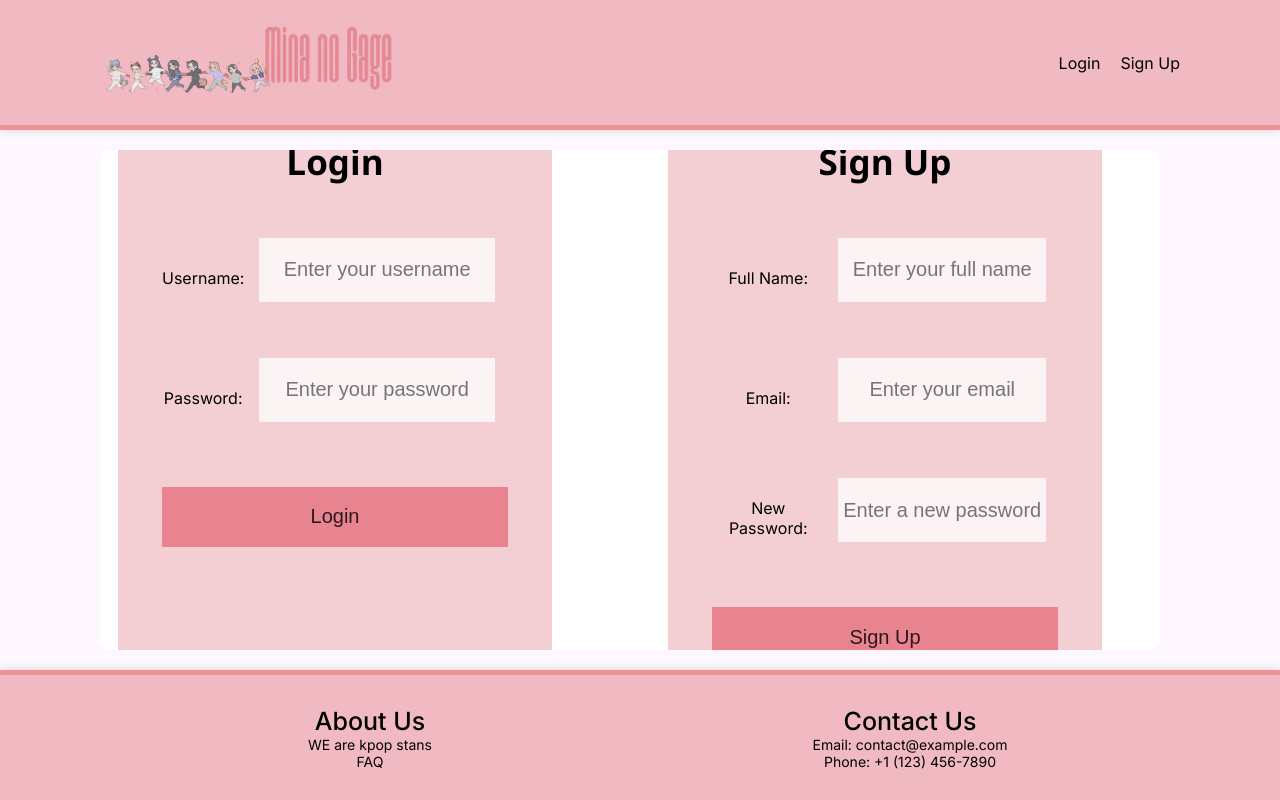
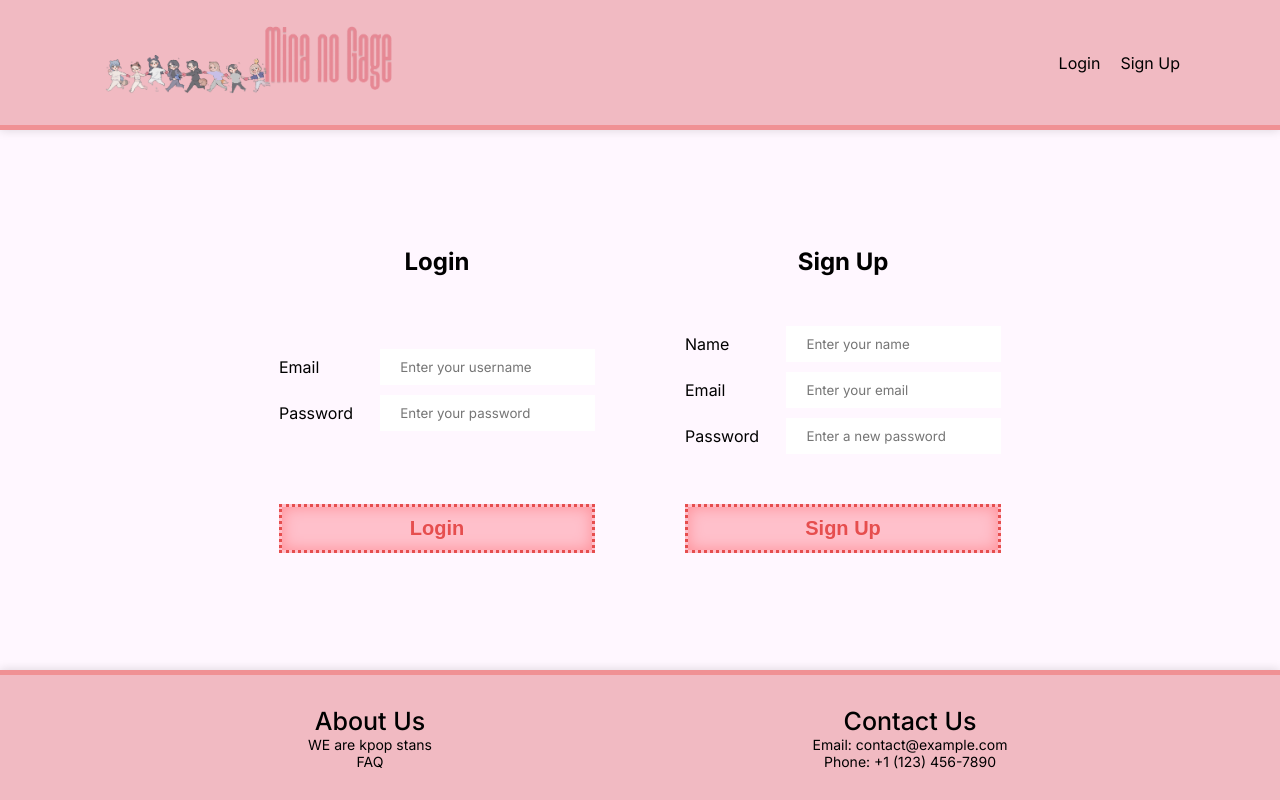
Before and after one commit to AyoItsYas/WEB-Project, a Next.js app in the folder frontend/: page /login in a window 1280 px wide. Built offline with nearby package versions, Linux system fonts and the light colour scheme.

Commit message:
Fix formatting issues in login and signup forms

```diff
--- a/frontend/src/app/layout.scss
+++ b/frontend/src/app/layout.scss
@@ -27,11 +27,4 @@ main {
   flex-direction: column;
   justify-content: center;
   align-items: space-between;
-
-  * {
-    &:first-child {
-      margin-left: 0 !important;
-      padding-left: 0 !important;
-    }
-  }
 }
--- a/frontend/src/app/login/layout.module.scss
+++ b/frontend/src/app/login/layout.module.scss
@@ -1,20 +1,19 @@
 .container {
   font-family: inherit;
   display: flex;
-  border-radius: 10px;
   overflow: hidden;
-  background-color: rgb(255, 255, 255);
   align-items: center;
-  margin: 20px;
+  gap: 30px;
+  justify-content: center;
+  padding: 50px;
 }
 
 .container > div {
   flex: 1;
-  padding: 40px;
   box-sizing: border-box;
   display: flex;
   flex-direction: column;
-  justify-content: center;
+  justify-content: space-around;
   align-items: center;
   text-align: center;
 }
--- a/frontend/src/app/login/page.tsx
+++ b/frontend/src/app/login/page.tsx
@@ -7,14 +7,9 @@ import style from './layout.module.scss';
 
 export default function Page() {
   return (
-  <div className={style.container}>
-    <div className="LoginBox">
-      <LoginForm></LoginForm>
+    <div className={style.container}>
+      <LoginForm />
+      <SignupForm />
     </div>
-
-    <div className="SignupBox">
-     <SignupForm></SignupForm>
-    </div>
-  </div>
-)
+  )
 };
--- a/frontend/src/app/page.tsx
+++ b/frontend/src/app/page.tsx
@@ -1,5 +1,9 @@
+import Link from 'next/link';
 import React from 'react';
 
 export default function Home({ children }: { children: React.ReactNode }) {
-  return <div>Home Page</div>;
+  return <div>Home Page
+
+    <Link href="/product/1">Product Page</Link>
+  </div> ;
 }
--- a/frontend/src/components/login/Common.module.scss
+++ b/frontend/src/components/login/Common.module.scss
@@ -1,50 +1,65 @@
+$PADDING_X: 50px;
+$PADDING_Y: 30px;
+
 .LoginForm {
-  display: inline-block;
-  background: #f1c5cad0;
-  width: 434px;
-  height: 700px;
-  margin-top: 10%;
+  gap: $PADDING_X;
+  height: 100%;
+  padding: $PADDING_X $PADDING_Y;
 
-  h2{
-    font-family: 'Segoe UI', bold;
-    font-size: 35px;
-    margin-top: 4rem;
-    margin-bottom: 2rem;
-  }
+  display: flex;
+  flex-direction: column;
+  align-items: center;
+  justify-content: center;
 
-  form{
-    display: inline-block;
-    align-items: center;
-    height: 270px;
-    width: 350px;
-    margin-bottom: 170px;
+  h2 {
+    width: 100%;
+    margin-bottom: auto;
+    text-align: center;
   }
 
   button {
-    margin-top: 28px;
     width: 100%;
-    height: 60px;
-    background: #e67481d0;
+    padding: 10px 20px;
+    margin-top: auto;
+
+    font-size: 20px;
+    font-weight: bold;
+
     border: none;
-    font-size: 20px;
-    color: #000000d0;
-    cursor: pointer;
-    position: relative;
+
+
+    border: 3px dotted #e64e4e;
+    color:  #e64e4e;
+    border-color: #e64e4e;
+    background-color: pink;
+    box-shadow: inset 0px 0px 15px 0px rgba(255, 0, 0, 0.259);
   }
 
-  .textArea{
-    align-content: center;
-    margin-bottom: 35px;
-    width: 100%;
-    height: 64px;
+  input {
+    padding: 10px 20px;
+
+    border: none;
+    font-family: inherit;
   }
 
-  .textInput {
-    margin-top: 1.2rem;
-    font-size: 20px;
-    border: none;
-    width: 90%;
-    text-align: center;
-    background-color: #ffffffc2;
+  .inputRowContainer {
+    gap: 10px;
+    display: flex;
+    flex-direction: column;
+
+    .inputRow {
+      gap: 10px;
+      display: flex;
+      flex-direction: row;
+      align-items: center;
+
+      *:first-child {
+        width: 30%;
+      }
+
+      *:last-child {
+        width: 70%;
+      }
+    }
   }
 }
--- a/frontend/src/components/login/LoginForm.tsx
+++ b/frontend/src/components/login/LoginForm.tsx
@@ -4,28 +4,22 @@ import styles from './Common.module.scss';
 
 export default function LoginForm() {
   return (
-    <div className={styles.LoginForm}>
-    <h2>Login</h2>
+    <form className={styles.LoginForm}>
+      <h2>Login</h2>
 
-    <form>
-      <table>
-        <tbody>
-          <tr>
-            <td><label htmlFor="username">Username:</label></td>
-            <td><input  className={`${styles.textInput} ${styles.textArea}`} type="text" id="username" name="username" placeholder="Enter your username" /></td>
-          </tr>
+      <span className={styles.inputRowContainer}>
+        <div className={styles.inputRow}>
+          <label htmlFor="username">Email</label>
+          <input  className={`${styles.textInput} ${styles.textArea}`} type="email" id="username" name="username" placeholder="Enter your username" />
+        </div>
 
-          <tr>
-            <td><label htmlFor="password">Password:</label></td>
-            <td><input className={`${styles.textInput} ${styles.textArea}`} type="password" id="password" name="password" placeholder="Enter your password" /></td>
-          </tr>
+        <div className={styles.inputRow}>
+          <label htmlFor="password">Password</label>
+          <input className={`${styles.textInput} ${styles.textArea}`} type="password" id="password" name="password" placeholder="Enter your password" />
+        </div>
+      </span>
 
-          <tr>
-            <td colSpan={2} align="center"><button type="submit">Login</button></td>
-          </tr>
-        </tbody>
-      </table>
+      <button type="submit">Login</button>
     </form>
-  </div>
   )
 };
--- a/frontend/src/components/login/SignupForm.tsx
+++ b/frontend/src/components/login/SignupForm.tsx
@@ -3,32 +3,27 @@ import styles from './Common.module.scss';
 
 export default function SignupForm() {
   return (
-    <div className={styles.LoginForm}>
-    <h2>Sign Up</h2>
-    <form>
-      <table>
-        <tbody>
-          <tr>
-            <td><label htmlFor="fullName">Full Name:</label></td>
-            <td><input className={`${styles.textInput} ${styles.textArea}`} type="text" id="fullName" name="fullName" placeholder="Enter your full name" /></td>
-          </tr>
+    <form  className={styles.LoginForm}>
+      <h2>Sign Up</h2>
 
-          <tr>
-            <td><label htmlFor="email">Email:</label></td>
-            <td><input className={`${styles.textInput} ${styles.textArea}`} type="email" id="email" name="email" placeholder="Enter your email" /></td>
-          </tr>
+      <span className={styles.inputRowContainer}>
+        <div className={styles.inputRow}>
+          <label htmlFor="fullName">Name</label>
+          <input className={`${styles.textInput} ${styles.textArea}`} type="text" id="fullName" name="fullName" placeholder="Enter your name" />
+        </div>
 
-          <tr>
-            <td><label htmlFor="newPassword">New Password:</label></td>
-            <td><input className={`${styles.textInput} ${styles.textArea}`} type="password" id="newPassword" name="newPassword" placeholder="Enter a new password" /></td>
-          </tr>
+        <div className={styles.inputRow}>
+          <label htmlFor="email">Email</label>
+          <input className={`${styles.textInput} ${styles.textArea}`} type="email" id="email" name="email" placeholder="Enter your email" />
+        </div>
 
-          <tr>
-            <td colSpan={2} align="center"><button type="submit">Sign Up</button></td>
-          </tr>
-        </tbody>
-      </table>
+        <div className={styles.inputRow}>
+          <label htmlFor="newPassword">Password</label>
+          <input className={`${styles.textInput} ${styles.textArea}`} type="password" id="newPassword" name="newPassword" placeholder="Enter a new password" />
+        </div>
+      </span>
+
+      <button type="submit">Sign Up</button>
     </form>
-  </div>
   )
 };
```
Also changed, not shown: 1 other file (tests, documents, lock files or other folders).
